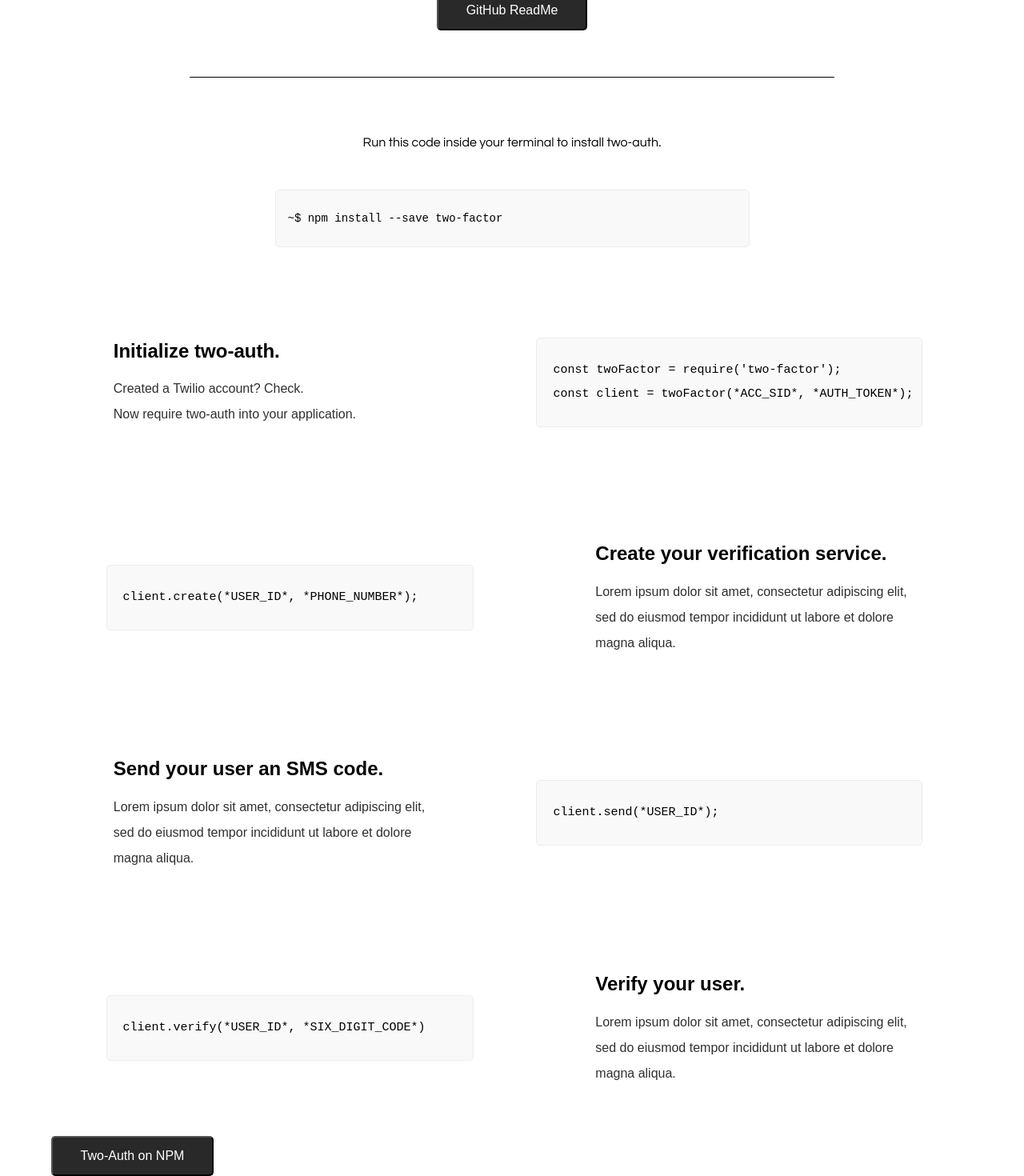
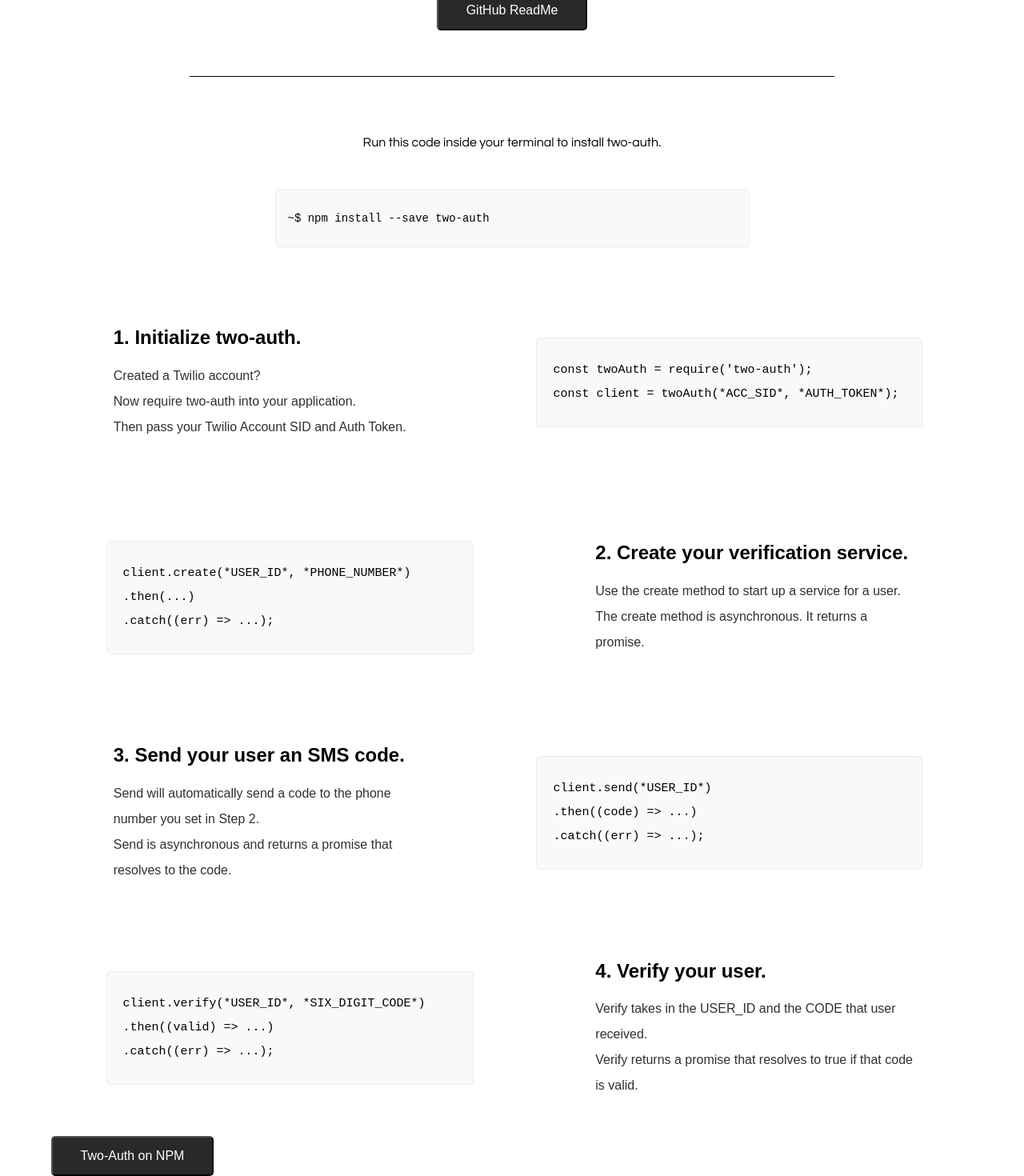
Before and after one commit to two-factor/landing-page.github.io, a React app: page / in a window 1280 px wide. Shown: the part 777-2247 px from the top of the page at 80% size. Built offline with nearby package versions, Linux system fonts and the light colour scheme.

Commit message:
redid steps descriptions

```diff
--- a/client/components/FirstStep.jsx
+++ b/client/components/FirstStep.jsx
@@ -8,11 +8,21 @@ const FirstStep = () => {
   return (
     <StepsDiv id="firstStep" >
       <LeftText>
-        <h2>Initialize two-auth.</h2>
-        <P>Created a Twilio account? Check. <br></br>Now require two-auth into your application.</P>
+        <h2>1. Initialize two-auth.</h2>
+        <P>
+          Created a Twilio account?
+          <br />
+          Now require two-auth into your application.
+          <br />
+          Then pass your Twilio Account SID and Auth Token.
+          </P>
       </LeftText>
       <RightCodeDiv>
-        <p>const twoFactor = require('two-factor'); <br></br>const client = twoFactor(*ACC_SID*, *AUTH_TOKEN*);</p>
+        <p>
+          const twoAuth = require('two-auth');
+          <br />
+          const client = twoAuth(*ACC_SID*, *AUTH_TOKEN*);
+        </p>
       </RightCodeDiv>
     </StepsDiv>
   )
--- a/client/components/FourthStep.jsx
+++ b/client/components/FourthStep.jsx
@@ -9,11 +9,21 @@ const FourthStep = () => {
     return (
         <StepsDiv>
             <LeftCodeDiv>
-                <p>client.verify(*USER_ID*, *SIX_DIGIT_CODE*)</p>
+                <p>
+                  client.verify(*USER_ID*, *SIX_DIGIT_CODE*)
+                  <br />
+                  .then((valid) => ...)
+                  <br />
+                  .catch((err) => ...);
+                </p>
             </LeftCodeDiv>
             <RightText>
-                <h2>Verify your user.</h2>
-                <P>Lorem ipsum dolor sit amet, consectetur adipiscing elit, sed do eiusmod tempor incididunt ut labore et dolore magna aliqua.</P>
+                <h2>4. Verify your user.</h2>
+                <P>
+                  Verify takes in the USER_ID and the CODE that user received.
+                  <br />
+                  Verify returns a promise that resolves to true if that code is valid.
+                </P>
             </RightText>
         </StepsDiv>
     )
--- a/client/components/ScrollTopButton.jsx
+++ b/client/components/ScrollTopButton.jsx
@@ -4,7 +4,7 @@ import ScrollTopButton$ from '../styled-components/ScrollTopButton$.jsx';
 const ScrollTopButton = () => {
   return (
     <ScrollTopButton$ onClick={() => window.scrollTo({ top: 0, behavior: 'smooth' })}>
-      <img src="img/arrowUp.png" alt="arrow" width="100%" height="100%" />
+      <img src="img/arrowUp.png" alt="arrow" width="50%" height="50%" />
     </ScrollTopButton$>
   )
 }
--- a/client/components/SecondStep.jsx
+++ b/client/components/SecondStep.jsx
@@ -9,11 +9,21 @@ const SecondStep = () => {
   return (
     <StepsDiv>
       <LeftCodeDiv>
-                <p>client.create(*USER_ID*, *PHONE_NUMBER*);</p>
+        <p>
+          client.create(*USER_ID*, *PHONE_NUMBER*)
+          <br />
+          .then(...)
+          <br />
+          .catch((err) => ...);
+        </p>
       </LeftCodeDiv>
       <RightText>
-                <h2>Create your verification service.</h2>
-                <P>Lorem ipsum dolor sit amet, consectetur adipiscing elit, sed do eiusmod tempor incididunt ut labore et dolore magna aliqua.</P>
+        <h2>2. Create your verification service.</h2>
+        <P>
+          Use the create method to start up a service for a user.
+          <br />
+          The create method is asynchronous. It returns a promise.
+        </P>
       </RightText>
     </StepsDiv>
   )
--- a/client/components/ThirdStep.jsx
+++ b/client/components/ThirdStep.jsx
@@ -9,11 +9,21 @@ const ThirdStep = () => {
     return (
         <StepsDiv>
             <LeftText>
-                <h2>Send your user an SMS code.</h2>
-                <P>Lorem ipsum dolor sit amet, consectetur adipiscing elit, sed do eiusmod tempor incididunt ut labore et dolore magna aliqua.</P>
+                <h2>3. Send your user an SMS code.</h2>
+                <P>
+                  Send will automatically send a code to the phone number you set in Step 2.
+                  <br />
+                  Send is asynchronous and returns a promise that resolves to the code.
+                </P>
             </LeftText>
             <RightCodeDiv>
-                <p>client.send(*USER_ID*);</p>
+                <p>
+                  client.send(*USER_ID*)
+                  <br />
+                  .then((code) => ...)
+                  <br />
+                  .catch((err) => ...);
+                </p>
             </RightCodeDiv>
         </StepsDiv>
     )
--- a/client/components/TopSection.jsx
+++ b/client/components/TopSection.jsx
@@ -14,15 +14,15 @@ const TopSection = () => {
       </PageTitle$>
       <CodeDiv>
         <p>
-          const twoFactor = require('two-factor');
+          const twoAuth = require('two-auth');
           <br />
-          const client = twoFactor(*ACC_SID*, *AUTH_TOKEN*);
+          const client = twoAuth(*ACC_SID*, *AUTH_TOKEN*);
           <br />
-          client.create(*USER_ID*, *PHONE_NUMBER*);
+          await client.create(*USER_ID*, *PHONE_NUMBER*);
           <br />
-          client.send(*USER_ID*);
+          await client.send(*USER_ID*);
           <br />
-          client.verify(*USER_ID*, *SIX_DIGIT_CODE*);
+          await client.verify(*USER_ID*, *SIX_DIGIT_CODE*);
         </p>
       </CodeDiv>
       <br />
@@ -31,7 +31,7 @@ const TopSection = () => {
       <Spacer id="installCode" />
       <p>Run this code inside your terminal to install two-auth.</p>
       <CodeDiv>
-        <p>~$ npm install --save two-factor</p>
+        <p>~$ npm install --save two-auth</p>
       </CodeDiv>
     </TopSection$>
   )
--- a/client/styled-components/ScrollTopButton$.jsx
+++ b/client/styled-components/ScrollTopButton$.jsx
@@ -4,6 +4,8 @@ const ScrollTopButton = styled.button`
   position: sticky;
   top: 87%;
   width: 5%;
+  padding-top: 1%;
+  padding-bottom: 1%;
   left: 93%;
   background-color: #292929;
   border-radius: 5px;
```
Lines whose indentation alone changed are shown as unchanged.
